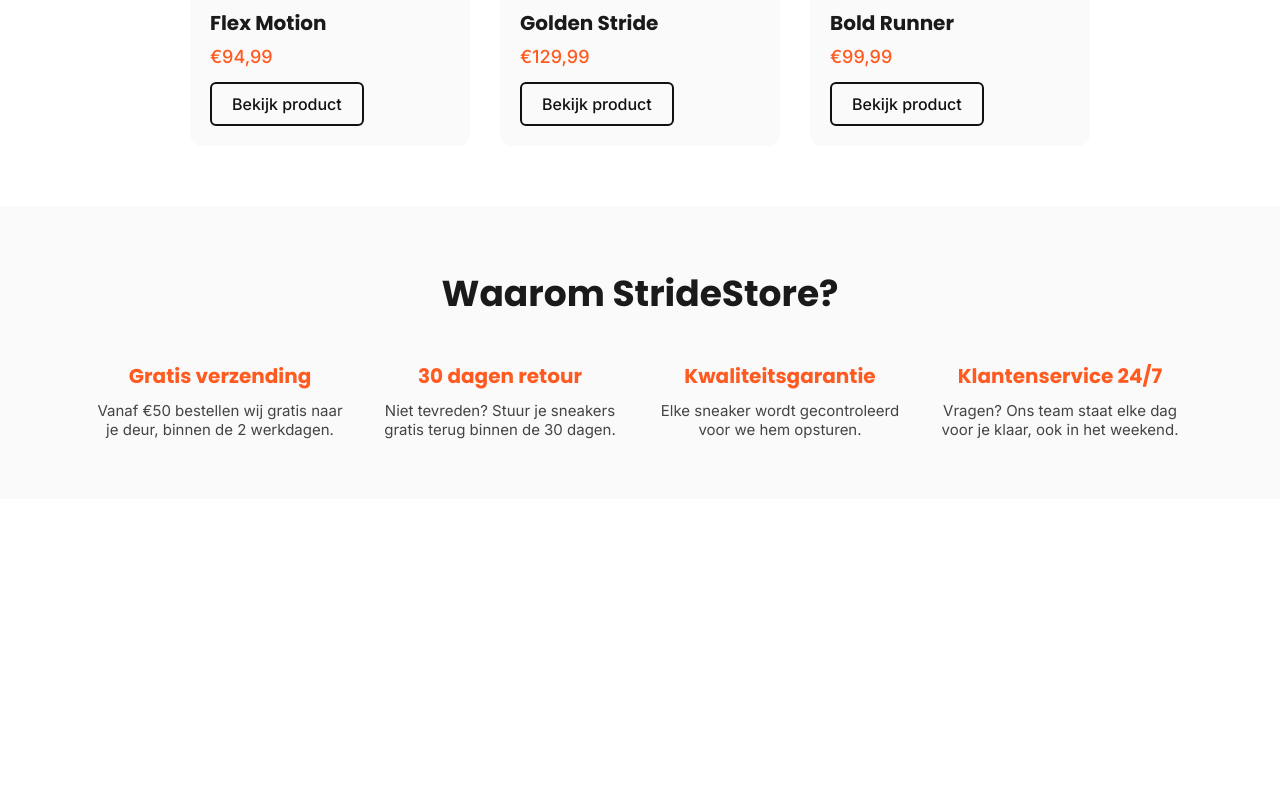
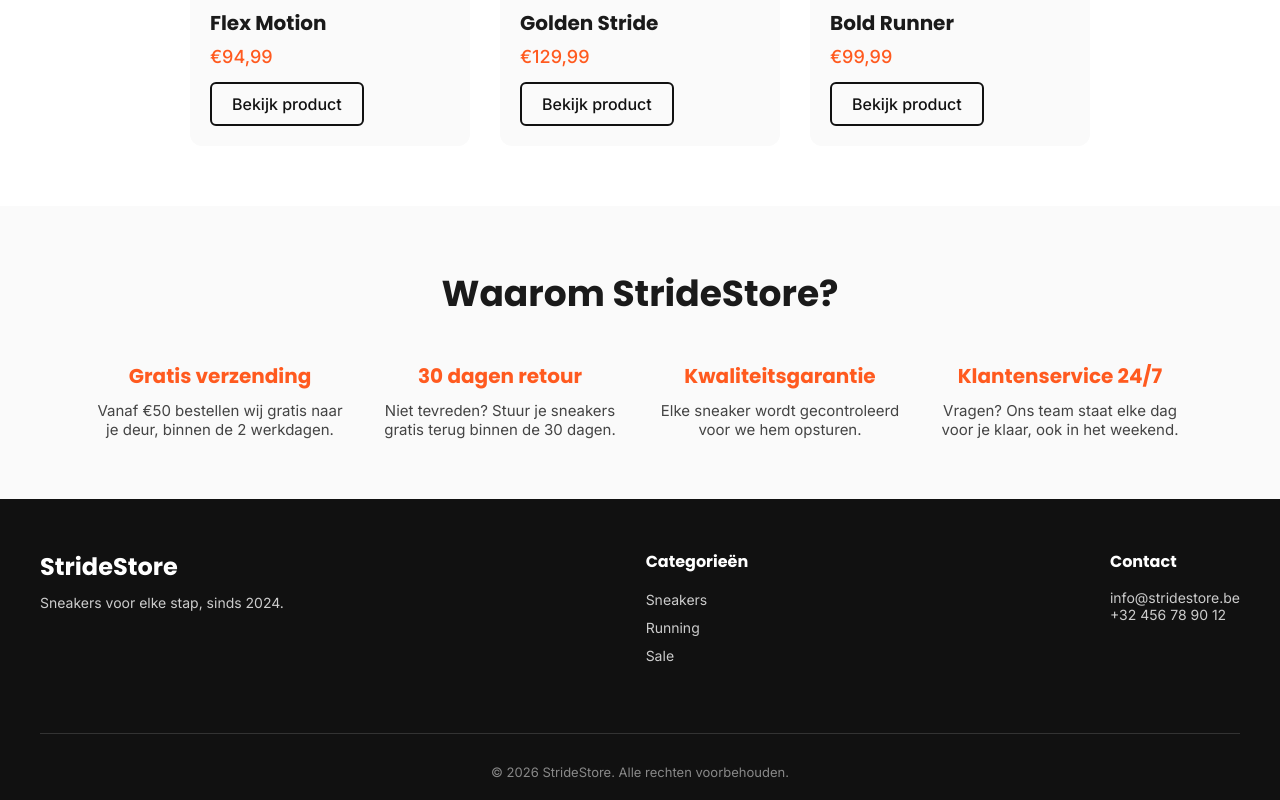
Before and after one commit to nisrineaourag1-star/stridestore-webshop, a plain HTML site: page index.html in a window 1280 px wide. Shown: the part 1478-2278 px from the top of the page. Before the commit the page ends 1977 px from the top, so only its background shows below. Drawn offline with Linux system fonts and the light colour scheme.

Commit message:
Footer toegevoegd, homepage afgewerkt

```diff
--- a/css/style.css
+++ b/css/style.css
@@ -4,16 +4,15 @@
 * {
   margin: 0;
   padding: 0;
-  box-sizing: border-box; /* zorgt dat padding/border niet de breedte van elementen vergroten */
+  box-sizing: border-box;
 }
 
 body {
-  font-family: 'Inter', sans-serif; /* standaard lettertype voor lopende tekst */
+  font-family: 'Inter', sans-serif;
   background-color: #ffffff;
   color: #1a1a1a;
 }
 
-/* Titels krijgen een ander, opvallender lettertype dan de rest van de tekst */
 h1, h2, h3 {
   font-family: 'Poppins', sans-serif;
 }
@@ -22,9 +21,9 @@ h1, h2, h3 {
    NAVIGATIE
 =========================== */
 .main-header {
-  display: flex;                  /* Flexbox: logo en nav naast elkaar */
-  justify-content: space-between; /* logo links, nav rechts */
-  align-items: center;            /* verticaal gecentreerd */
+  display: flex;
+  justify-content: space-between;
+  align-items: center;
   padding: 20px 40px;
   background-color: #111111;
 }
@@ -37,27 +36,27 @@ h1, h2, h3 {
 }
 
 .main-nav ul {
-  display: flex;        /* Flexbox: links naast elkaar in plaats van onder elkaar */
-  gap: 30px;             /* ruimte tussen de links */
-  list-style: none;      /* geen bolletjes voor de lijst-items */
+  display: flex;
+  gap: 30px;
+  list-style: none;
 }
 
 .main-nav a {
   text-decoration: none;
   color: #ffffff;
   font-weight: 500;
-  transition: color 0.2s ease; /* zachte kleurovergang bij hover */
+  transition: color 0.2s ease;
 }
 
 .main-nav a:hover {
-  color: #ff5a1f; /* accentkleur bij hover */
+  color: #ff5a1f;
 }
 
 /* ===========================
    INTRO / HERO-SECTIE
 =========================== */
 .hero {
-  display: flex;              /* Flexbox: tekst en afbeelding naast elkaar */
+  display: flex;
   align-items: center;
   justify-content: space-between;
   padding: 60px 40px;
@@ -114,14 +113,14 @@ h1, h2, h3 {
 }
 
 .product-grid {
-  display: flex;              /* Flexbox: cards naast elkaar */
-  flex-wrap: wrap;            /* cards springen naar nieuwe rij als er geen plaats meer is */
+  display: flex;
+  flex-wrap: wrap;
   justify-content: center;
   gap: 30px;
 }
 
 .product-card {
-  position: relative;         /* nodig zodat het label er bovenop geplaatst kan worden */
+  position: relative;
   width: 280px;
   background-color: #fafafa;
   border-radius: 12px;
@@ -131,13 +130,13 @@ h1, h2, h3 {
 }
 
 .product-card:hover {
-  transform: translateY(-5px); /* lichte "lift"-animatie bij hover */
+  transform: translateY(-5px);
 }
 
 .product-card img {
   width: 100%;
   height: 220px;
-  object-fit: cover; /* zorgt dat elke foto dezelfde afmeting krijgt zonder vervorming */
+  object-fit: cover;
   border-radius: 8px;
   margin-bottom: 15px;
 }
@@ -170,9 +169,8 @@ h1, h2, h3 {
   color: #ffffff;
 }
 
-/* Labels die op sommige producten getoond worden ("Nieuw", "Sale", "Limited Edition") */
 .label {
-  position: absolute;   /* wordt bovenop de productfoto geplaatst, dankzij position: relative op .product-card */
+  position: absolute;
   top: 15px;
   left: 15px;
   padding: 5px 12px;
@@ -184,15 +182,15 @@ h1, h2, h3 {
 }
 
 .label-new {
-  background-color: #2f9e44; /* groen */
+  background-color: #2f9e44;
 }
 
 .label-sale {
-  background-color: #e03131; /* rood */
+  background-color: #e03131;
 }
 
 .label-limited {
-  background-color: #7048e8; /* paars */
+  background-color: #7048e8;
 }
 
 /* ===========================
@@ -230,3 +228,62 @@ h1, h2, h3 {
   font-size: 15px;
   color: #444444;
 }
+
+/* ===========================
+   FOOTER
+=========================== */
+.main-footer {
+  display: flex;
+  flex-wrap: wrap;
+  justify-content: space-between;
+  gap: 40px;
+  padding: 50px 40px 20px;
+  background-color: #111111;
+  color: #ffffff;
+}
+
+.footer-column {
+  max-width: 250px;
+}
+
+.footer-column .logo {
+  margin-bottom: 10px;
+}
+
+.footer-column h3 {
+  font-size: 16px;
+  margin-bottom: 15px;
+}
+
+.footer-column p {
+  font-size: 14px;
+  color: #cccccc;
+}
+
+.footer-column ul {
+  list-style: none;
+}
+
+.footer-column ul li {
+  margin-bottom: 8px;
+}
+
+.footer-column a {
+  color: #cccccc;
+  text-decoration: none;
+  font-size: 14px;
+  transition: color 0.2s ease;
+}
+.footer-column a:hover {
+  color: #ff5a1f;
+}
+
+.footer-bottom {
+  width: 100%;
+  text-align: center;
+  padding-top: 30px;
+  margin-top: 20px;
+  border-top: 1px solid #333333;
+  font-size: 13px;
+  color: #888888;
+}
--- a/index.html
+++ b/index.html
@@ -126,6 +126,32 @@
 
     </div>
   </section>
+   <!-- Footer: onderaan elke pagina, met contactinfo en links -->
+  <footer class="main-footer">
+    <div class="footer-column">
+      <div class="logo">StrideStore</div>
+      <p>Sneakers voor elke stap, sinds 2024.</p>
+    </div>
+
+    <div class="footer-column">
+      <h3>Categorieën</h3>
+      <ul>
+        <li><a href="#sneakers">Sneakers</a></li>
+        <li><a href="#running">Running</a></li>
+        <li><a href="#sale">Sale</a></li>
+      </ul>
+    </div>
+
+    <div class="footer-column">
+      <h3>Contact</h3>
+      <p>info@stridestore.be</p>
+      <p>+32 456 78 90 12</p>
+    </div>
+
+    <div class="footer-bottom">
+      <p>&copy; 2026 StrideStore. Alle rechten voorbehouden.</p>
+    </div>
+  </footer>
 
 </body>
 </html>
```
